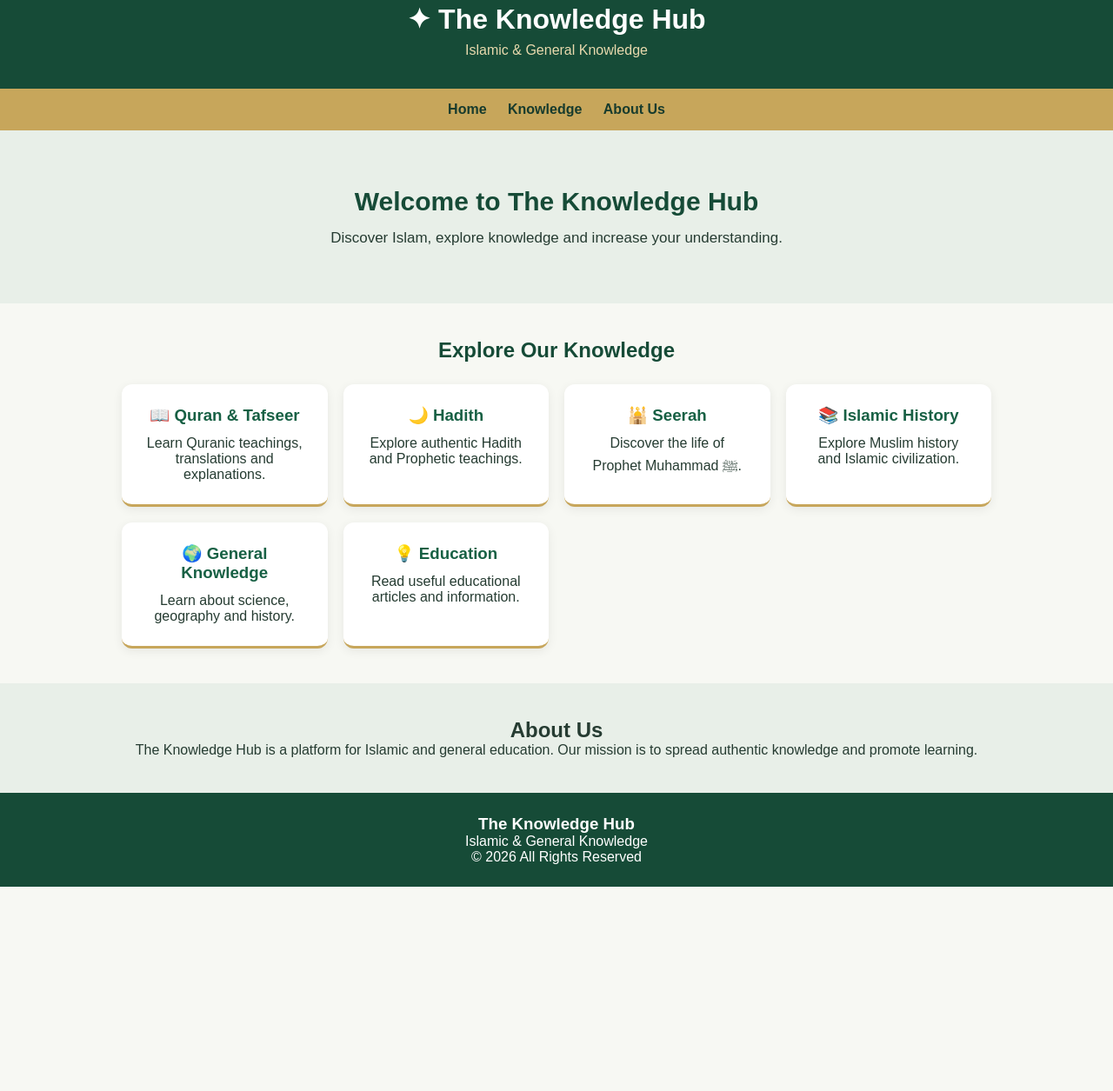
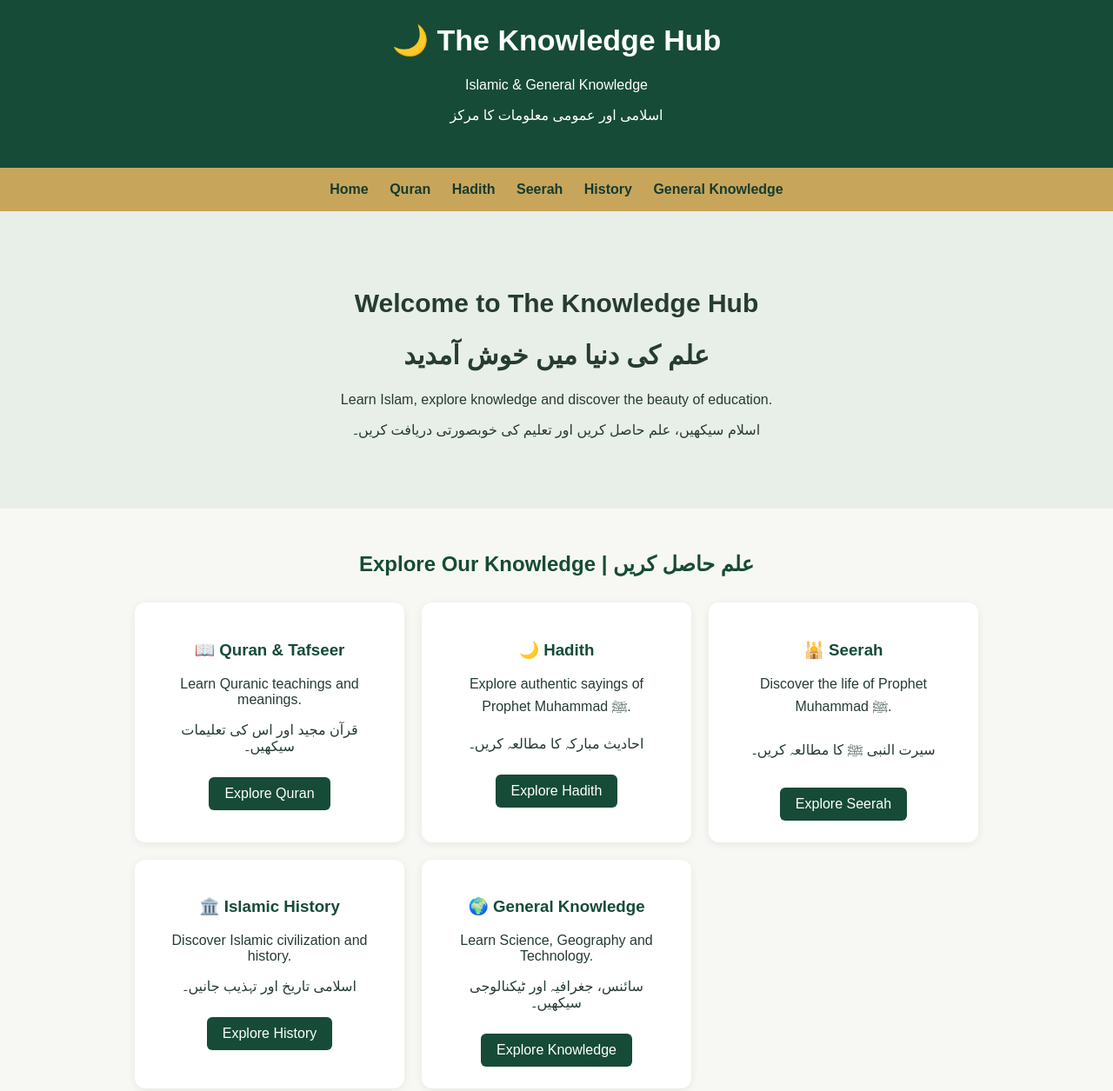
Before and after one commit to abdullah11ad/The-Knowledge-Hub, a plain HTML site: page index.html in a window 1280 px wide. Shown: the part 32-1287 px from the top of the page at 87% size. Before the commit the page ends 1052 px from the top, so only its background shows below. Drawn offline with Linux system fonts and the light colour scheme.

Commit message:
Update index.html

```diff
--- a/index.html
+++ b/index.html
@@ -1,113 +1,99 @@
-
 <!DOCTYPE html>
 <html lang="en">
 <head>
 <meta charset="UTF-8">
 <meta name="viewport" content="width=device-width, initial-scale=1.0">
-
 <title>The Knowledge Hub</title>
 
 <style>
 * {
-    margin: 0;
-    padding: 0;
     box-sizing: border-box;
 }
-
 body {
+    margin: 0;
     font-family: Arial, sans-serif;
     background: #f7f8f3;
     color: #263c32;
 }
-
 header {
     background: #164b37;
     color: white;
     text-align: center;
-    padding: 35px 10px;
+    padding: 35px 15px;
 }
-
 header h1 {
-    font-size: 32px;
+    font-size: 34px;
 }
-
-header p {
-    color: #e8d9ad;
-    margin-top: 8px;
-}
-
 nav {
     background: #c7a65b;
-    padding: 15px;
+    padding: 16px;
     text-align: center;
 }
-
 nav a {
     color: #173b2d;
     text-decoration: none;
     font-weight: bold;
     margin: 10px;
 }
-
 .hero {
     text-align: center;
-    padding: 65px 15px;
-    background: #e8efe8;
+    padding: 65px 20px;
+    background: #e8eee8;
 }
-
 .hero h2 {
+    font-size: 30px;
+}
+.container {
+    max-width: 1000px;
+    margin: auto;
+    padding: 30px 15px;
+}
+.container h2 {
+    text-align: center;
     color: #164b37;
-    font-size: 30px;
-    margin-bottom: 15px;
 }
-
-.hero p {
-    font-size: 17px;
-}
-
-.content {
-    padding: 40px 15px;
-    text-align: center;
-}
-
-.content h2 {
-    color: #164b37;
-    margin-bottom: 25px;
-}
-
 .cards {
     display: grid;
-    grid-template-columns:
-    repeat(auto-fit, minmax(220px, 1fr));
-    gap: 18px;
-    max-width: 1000px;
-    margin: auto;
+    grid-template-columns: repeat(auto-fit, minmax(230px, 1fr));
+    gap: 20px;
+    margin-top: 30px;
 }
-
 .card {
     background: white;
     padding: 25px;
     border-radius: 12px;
-    border-bottom: 3px solid #c7a65b;
-    box-shadow: 0 3px 12px #00000012;
+    text-align: center;
+    box-shadow: 0 2px 10px #00000012;
 }
-
 .card h3 {
-    color: #176044;
-    margin-bottom: 12px;
+    color: #164b37;
 }
-
+.card a {
+    display: inline-block;
+    background: #164b37;
+    color: white;
+    padding: 10px 18px;
+    border-radius: 6px;
+    text-decoration: none;
+    margin-top: 10px;
+}
+.card a:hover {
+    background: #c7a65b;
+    color: #173b2d;
+}
 .about {
-    background: #e8efe8;
+    background: #e8eee8;
+    padding: 30px;
     text-align: center;
-    padding: 40px 20px;
+    margin-top: 35px;
+    border-radius: 12px;
 }
-
 footer {
     background: #164b37;
     color: white;
     text-align: center;
     padding: 25px;
+    margin-top: 30px;
 }
 </style>
 </head>
@@ -115,83 +101,89 @@ footer {
 <body>
 
 <header>
-    <h1>✦ The Knowledge Hub</h1>
+    <h1>🌙 The Knowledge Hub</h1>
     <p>Islamic & General Knowledge</p>
+    <p>اسلامی اور عمومی معلومات کا مرکز</p>
 </header>
 
 <nav>
-    <a href="#home">Home</a>
-    <a href="#knowledge">Knowledge</a>
-    <a href="#about">About Us</a>
+    <a href="index.html">Home</a>
+    <a href="quran.html">Quran</a>
+    <a href="hadith.html">Hadith</a>
+    <a href="seerah.html">Seerah</a>
+    <a href="history.html">History</a>
+    <a href="general-knowledge.html">General Knowledge</a>
 </nav>
 
-<section class="hero" id="home">
+<section class="hero">
     <h2>Welcome to The Knowledge Hub</h2>
-    <p>
-    Discover Islam, explore knowledge
-    and increase your understanding.
-    </p>
+    <h2 dir="rtl">علم کی دنیا میں خوش آمدید</h2>
+    <p>Learn Islam, explore knowledge and discover the beauty of education.</p>
+    <p dir="rtl">اسلام سیکھیں، علم حاصل کریں اور تعلیم کی خوبصورتی دریافت کریں۔</p>
 </section>
 
-<section class="content" id="knowledge">
+<div class="container">
 
-    <h2>Explore Our Knowledge</h2>
+<h2>Explore Our Knowledge | علم حاصل کریں</h2>
 
 <div class="cards">
 
 <div class="card">
 <h3>📖 Quran & Tafseer</h3>
-            <p>Learn Quranic teachings,
-            translations and explanations.</p>
+<p>Learn Quranic teachings and meanings.</p>
+<p dir="rtl">قرآن مجید اور اس کی تعلیمات سیکھیں۔</p>
+<a href="quran.html">Explore Quran</a>
 </div>
 
 <div class="card">
 <h3>🌙 Hadith</h3>
-            <p>Explore authentic Hadith
-            and Prophetic teachings.</p>
+<p>Explore authentic sayings of Prophet Muhammad ﷺ.</p>
+<p dir="rtl">احادیث مبارکہ کا مطالعہ کریں۔</p>
+<a href="hadith.html">Explore Hadith</a>
 </div>
 
 <div class="card">
 <h3>🕌 Seerah</h3>
-            <p>Discover the life of
-            Prophet Muhammad ﷺ.</p>
+<p>Discover the life of Prophet Muhammad ﷺ.</p>
+<p dir="rtl">سیرت النبی ﷺ کا مطالعہ کریں۔</p>
+<a href="seerah.html">Explore Seerah</a>
 </div>
 
 <div class="card">
-            <h3>📚 Islamic History</h3>
-            <p>Explore Muslim history
-            and Islamic civilization.</p>
+<h3>🏛️ Islamic History</h3>
+<p>Discover Islamic civilization and history.</p>
+<p dir="rtl">اسلامی تاریخ اور تہذیب جانیں۔</p>
+<a href="history.html">Explore History</a>
 </div>
 
 <div class="card">
 <h3>🌍 General Knowledge</h3>
-            <p>Learn about science,
-            geography and history.</p>
-        </div>
-
-        <div class="card">
-            <h3>💡 Education</h3>
-            <p>Read useful educational
-            articles and information.</p>
+<p>Learn Science, Geography and Technology.</p>
+<p dir="rtl">سائنس، جغرافیہ اور ٹیکنالوجی سیکھیں۔</p>
+<a href="general-knowledge.html">Explore Knowledge</a>
 </div>
 
 </div>
-</section>
 
-<section class="about" id="about">
-    <h2>About Us</h2>
+<div class="about">
+<h2>About Us | ہمارے بارے میں</h2>
 <p>
-    The Knowledge Hub is a platform
-    for Islamic and general education.
-    Our mission is to spread authentic
-    knowledge and promote learning.
+Our mission is to provide Islamic and general
+knowledge in English and Urdu.
 </p>
-</section>
+<p dir="rtl">
+ہمارا مقصد اردو اور انگلش میں اسلامی اور
+عمومی معلومات فراہم کرنا ہے۔
+</p>
+</div>
+
+</div>
 
 <footer>
 <h3>The Knowledge Hub</h3>
-    <p>Islamic & General Knowledge</p>
-    <p>© 2026 All Rights Reserved</p>
+<p>Knowledge is the key to success.</p>
+<p>علم کامیابی کی کنجی ہے۔</p>
+<p>© 2026 The Knowledge Hub</p>
 </footer>
 
 </body>
```
Lines whose indentation alone changed are shown as unchanged.
